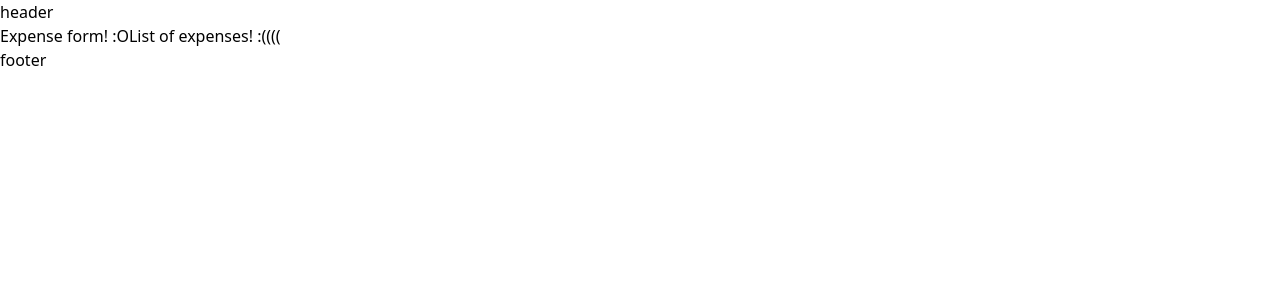
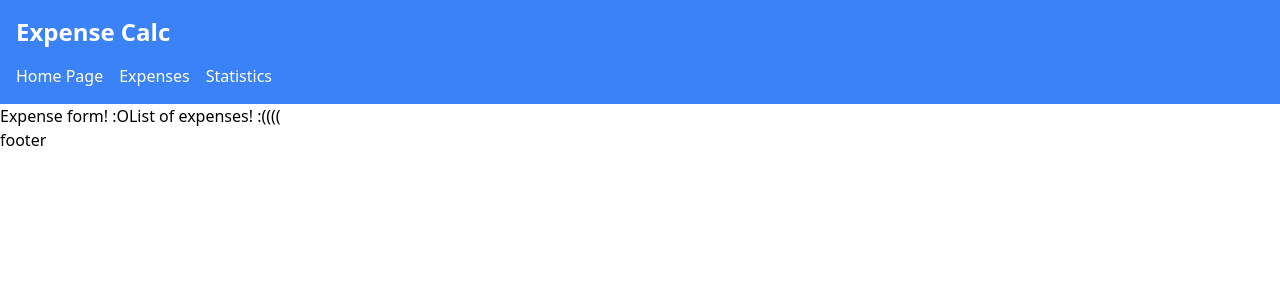
Before and after one commit to wiertlooo/expense-calculator, a React (Create React App) app: page /expenses in a window 1280 px wide. Shown: the top 300 px of the page. Built offline with nearby package versions, Linux system fonts and the light colour scheme.

Commit message:
header styling

```diff
--- a/src/components/Header.js
+++ b/src/components/Header.js
@@ -1,7 +1,31 @@
 import React from "react";
+import { Link } from "react-router-dom";
 
 function Header() {
-  return "header ";
+  return (
+    <header className="bg-blue-500 p-4">
+      <h1 className="text-white text-2xl font-bold">Expense Calc</h1>
+      <nav className="mt-4">
+        <ul className="flex space-x-4 text-white">
+          <li>
+            <Link to="/" className="hover:underline">
+              Home Page
+            </Link>
+          </li>
+          <li>
+            <Link to="/expenses" className="hover:underline">
+              Expenses
+            </Link>
+          </li>
+          <li>
+            <Link to="/statistics" className="hover:underline">
+              Statistics
+            </Link>
+          </li>
+        </ul>
+      </nav>
+    </header>
+  );
 }
 
 export default Header;
```
Also changed, not shown: 1 other file (tests, documents, lock files or other folders).
